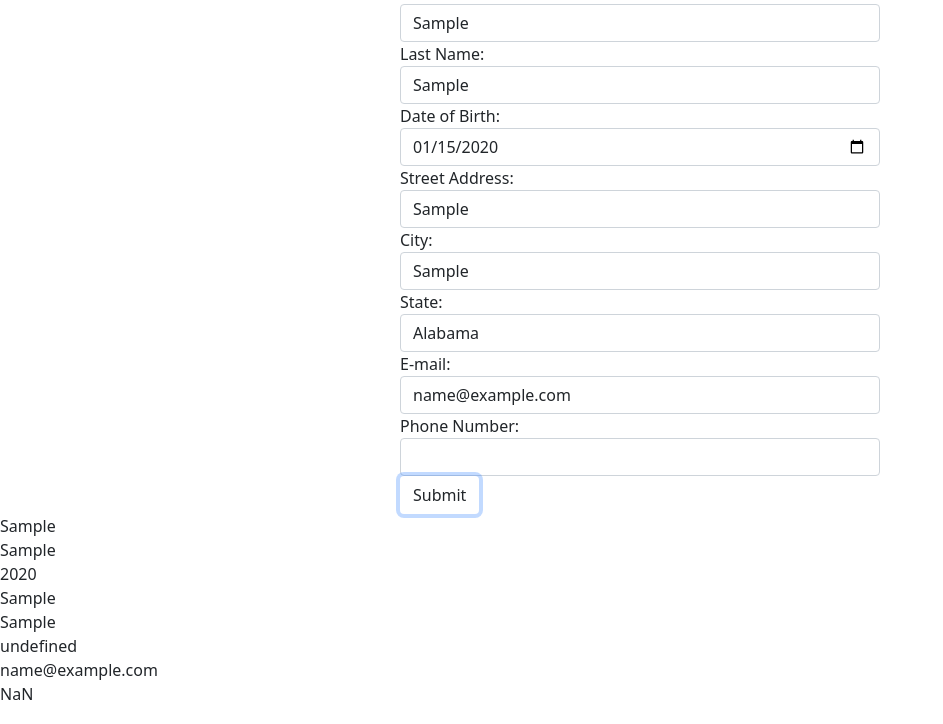
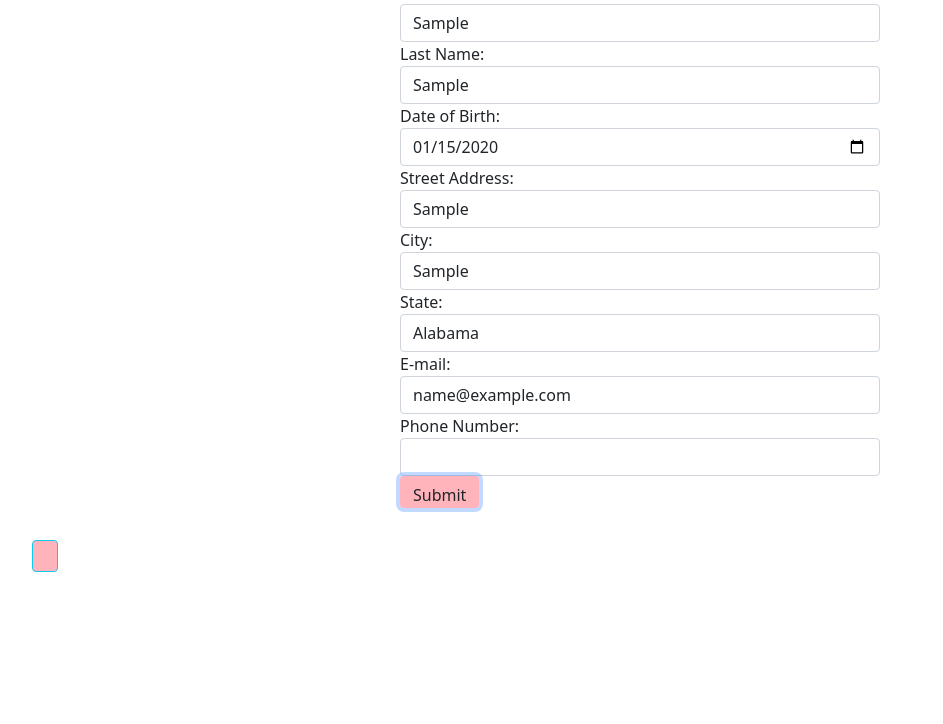
Before and after one commit to marcusanthonylorenzo/addressBook, a plain HTML site: page index.html in a window 1280 px wide. Both pictures are taken after typing "Sample", "Sample", "2020-01-15", "Sample", "Sample", "name@example.com" into the empty fields and a click on the button "Submit". Shown: the part 76-800 px from the top of the page, without its empty margins (0-943 px from the left). Drawn offline with Linux system fonts and the light colour scheme.

Commit message:
add button, hide/show not working

```diff
--- a/css/styles.css
+++ b/css/styles.css
@@ -3,6 +3,20 @@
   width: 30rem;
 }
 
+.hidden {
+  display: none;
+}
+
 li {
   list-style: none;
 }
+
+.output {
+  display: flex;
+  margin: 2rem;
+}
+
+.btn {
+  height: 2rem;
+  background-color: #f456;
+}
--- a/js/scripts.js
+++ b/js/scripts.js
@@ -15,9 +15,11 @@ $(document).ready(function () {
     const email = $("input#email").val();
     const phone = parseInt($("input#phone").val());
     const output = $(".output");
+    const catalogue = $(".catalogue");
+    const contact = $("#contact");
 
     output.append(
-        "<div class='catalogue'>" +
+        "<ol class='catalogue hidden' id='contact'>" +
         "<li>" + firstName +"</li>" +
         "<li>" + lastName +"</li>" +
         "<li>" + dob +"</li>"+
@@ -25,9 +27,18 @@ $(document).ready(function () {
         "<li>" + city +"</li>"+
         "<li>" + state +"</li>"+
         "<li>" + email +"</li>"+
-        "<li>" + phone +"</li>"
+        "<li>" + phone +"</li>" + "</ol>"+
+        "<button class='btn btn-info' id='contactBtn'>"
         );
 
+    let contactBtn = $("#contactBtn");
+    let def = false;
 
+    contactBtn.click(function() {
+      if(def === false) {
+        catalogue.removeClass("catalogue hidden").addClass("catalogue");
+         def = true;
+      }
+    });
   });
 });
```
